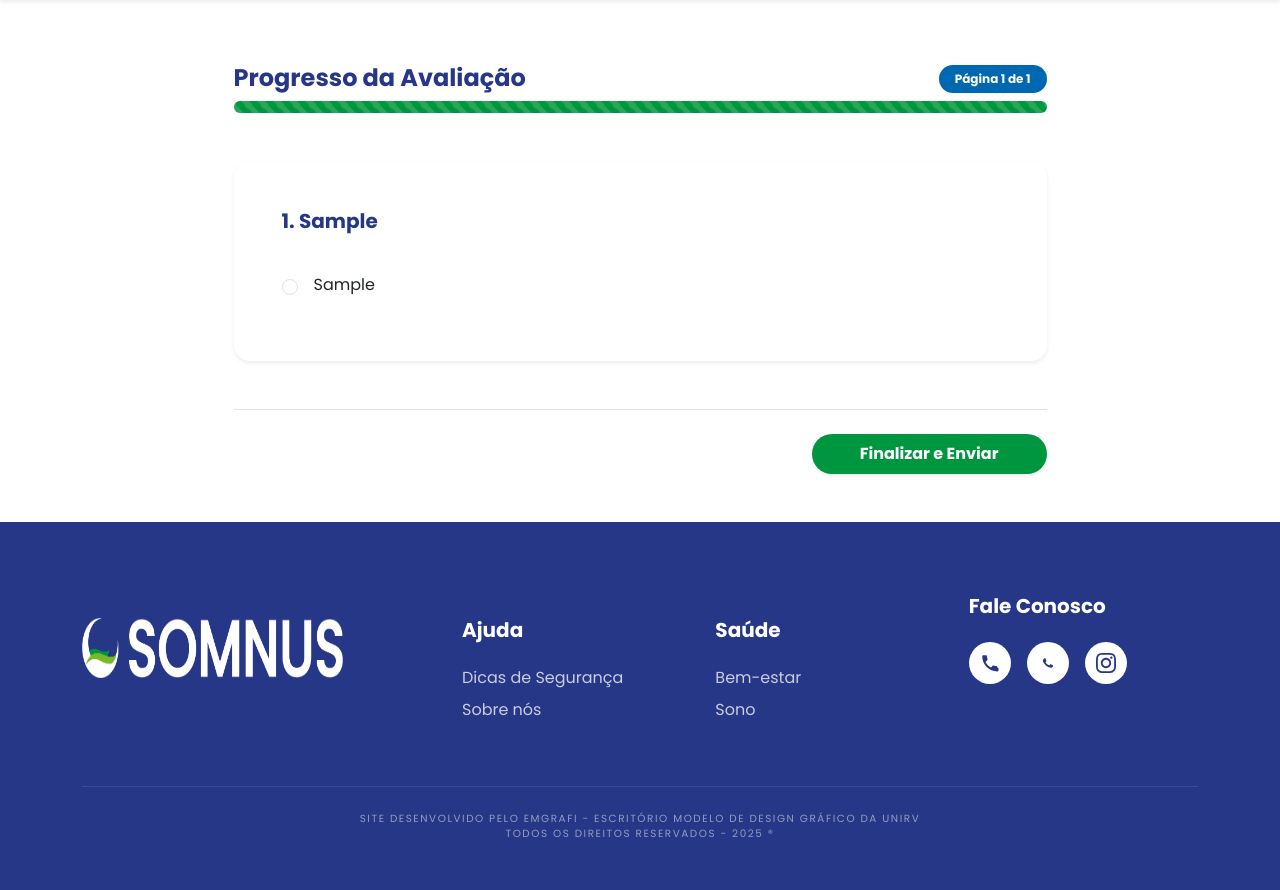
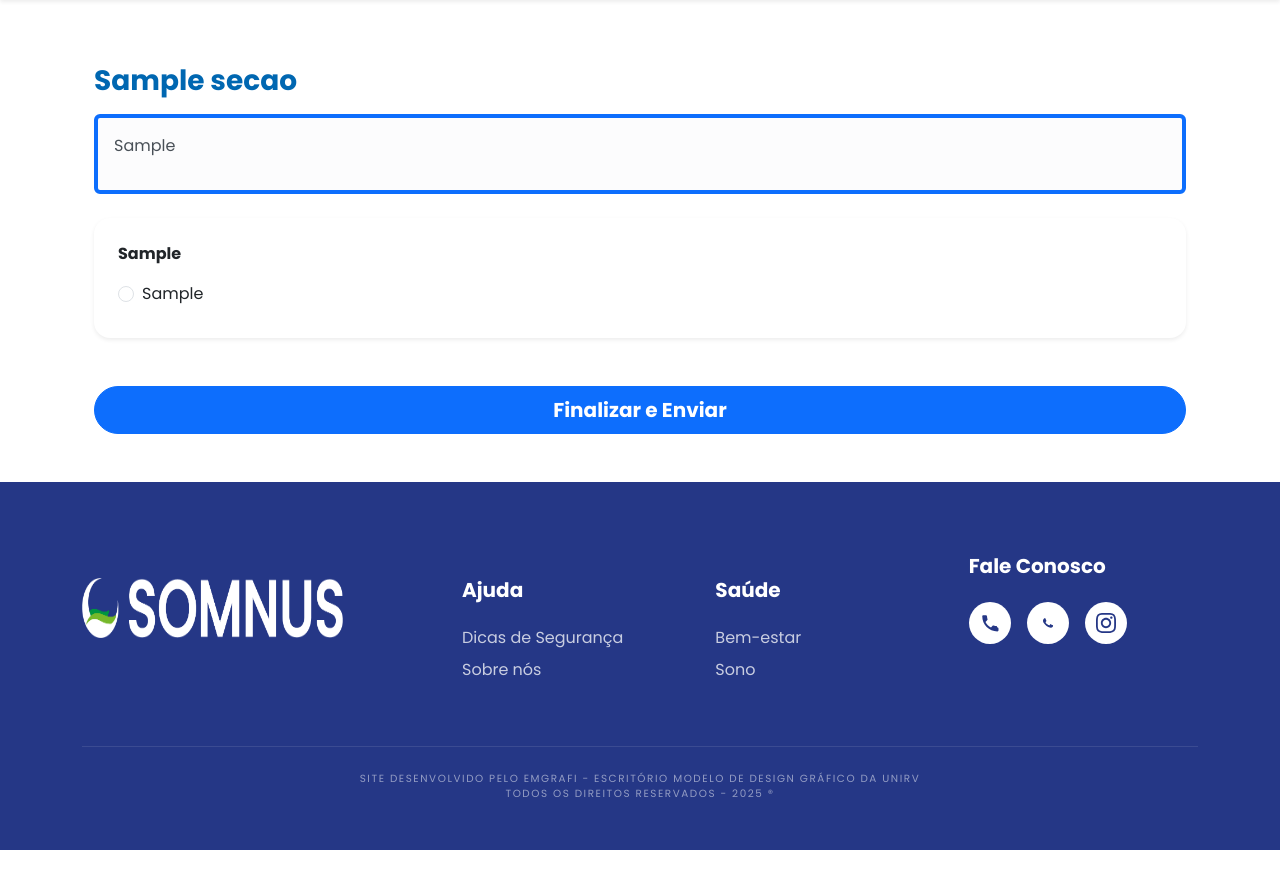
Before and after one commit to PedroBittencourtCosta/Somnus, a Django app: page /questionario/responder/1/ in a window 1280 px wide. Shown: the part 91-981 px from the top of the page. After the commit the page ends 941 px from the top, so only its background shows below. Run offline with Django 5.2, Linux system fonts and the light colour scheme; a user stored in the database is signed in; tables that the repository leaves empty hold one stand-in row (values such as "Sample post"); some libraries are stand-ins or nearby versions.

Commit message:
feat: arrumando a logica do questionario

```diff
--- a/core/views.py
+++ b/core/views.py
@@ -10,53 +10,28 @@
 
 @login_required
 def responder_questionario(request, pk):
-    print('id: ', pk)
-    questionario = get_object_or_404(Questionario, pk=pk)
-    perguntas_list = questionario.perguntas.all().order_by('ordem')
+    # Carregamos o questionário e todas as suas seções, perguntas e alternativas de uma vez
+    questionario = get_object_or_404(
+        Questionario.objects.prefetch_related('secoes__perguntas__alternativas'),
+        pk=pk
+    )
 
-    # Configuramos a paginação (10 por página)
-    paginator = Paginator(perguntas_list, 10)
-    page_number = request.GET.get('page', 1)
-    page_obj = paginator.get_page(page_number)
-
-    # Inicializa o dicionário de respostas na sessão se não existir
-    if 'respostas_temp' not in request.session:
-        request.session['respostas_temp'] = {}
+    secoes = questionario.secoes.all()
 
     if request.method == 'POST':
-        # 1. Coletar respostas da página atual
-        # O prefixo 'pergunta_' ajuda a identificar os campos no POST
-        for pergunta in page_obj:
-            campo_name = f'pergunta_{pergunta.id}'
-            valor = request.POST.get(campo_name)
-            if valor:
-                request.session['respostas_temp'][str(pergunta.id)] = valor
+        res_quest = RespostaQuestionario.objects.create(
+            usuario=request.user,
+            questionario=questionario
+        )
 
-        # Marcar a sessão como modificada para garantir o salvamento
-        request.session.modified = True
+        # Iteramos por todas as perguntas enviadas no POST
+        for key, value in request.POST.items():
+            if key.startswith('pergunta_'):
+                pergunta_id = key.replace('pergunta_', '')
+                pergunta = Pergunta.objects.get(id=pergunta_id)
 
-        # 2. Verificar qual botão foi clicado
-        acao = request.POST.get('acao')
-
-        if acao == 'proximo' and page_obj.has_next():
-            return redirect(f"{request.path}?page={page_obj.next_page_number()}")
-
-        elif acao == 'anterior' and page_obj.has_previous():
-            return redirect(f"{request.path}?page={page_obj.previous_page_number()}")
-
-        elif acao == 'finalizar':
-            # Salvar no Banco de Dados
-            res_quest = RespostaQuestionario.objects.create(
-                usuario=request.user,
-                questionario=questionario
-            )
-
-            respostas_cache = request.session.get('respostas_temp', {})
-
-            for p_id, valor in respostas_cache.items():
-                pergunta = Pergunta.objects.get(id=p_id)
                 if pergunta.tipo == 'MC':
-                    alternativa = Alternativa.objects.get(id=valor)
+                    alternativa = Alternativa.objects.get(id=value)
                     RespostaPergunta.objects.create(
                         resposta_questionario=res_quest,
                         pergunta=pergunta,
@@ -66,24 +41,16 @@
                     RespostaPergunta.objects.create(
                         resposta_questionario=res_quest,
                         pergunta=pergunta,
-                        resposta_texto=valor
+                        resposta_texto=value
                     )
 
-            # Limpar sessão e redirecionar
-            del request.session['respostas_temp']
-            messages.success(request, "Questionário enviado com sucesso!")
-            return redirect('home')
+        messages.success(request, "Questionário enviado com sucesso!")
+        return redirect('home')
 
-    # Passamos as respostas já salvas para o template marcar os campos
-    respostas_preenchidas = request.session.get('respostas_temp', {})
-
-    context = {
+    return render(request, 'responder_questionario.html', {
         'questionario': questionario,
-        'page_obj': page_obj,
-        'respostas_preenchidas': respostas_preenchidas,
-        'progresso': int((page_obj.number / paginator.num_pages) * 100)
-    }
-    return render(request, 'responder_questionario.html', context)
+        'secoes': secoes
+    })
 
 def lista_questionarios(request):
     # Busca todos os questionários cadastrados
--- a/templates/home.html
+++ b/templates/home.html
@@ -15,7 +15,7 @@
         </p>
 
         <div class="d-flex flex-column align-items-center gap-4">
-            <a href="#" class="btn btn-lg px-5 py-3 rounded-pill fw-bold text-white shadow-lg btn-evaluate"
+            <a href="{% url 'lista_questionarios'%}" class="btn btn-lg px-5 py-3 rounded-pill fw-bold text-white shadow-lg btn-evaluate"
                style="background-color: var(--somnus-green-dark); font-size: 1.25rem; transition: transform 0.2s;">
                 Avaliar agora
             </a>
--- a/templates/responder_questionario.html
+++ b/templates/responder_questionario.html
@@ -1,91 +1,85 @@
 {% extends 'base.html' %}
-{% load custom_filters %}
-{% load static %}
-
 {% block content %}
 <div class="container py-5">
-    <div class="row justify-content-center">
-        <div class="col-lg-9">
+    {% comment %} <div class="mb-5 text-center">
+        <h1 class="fw-bold" style="color: var(--somnus-blue-deep);">{{ questionario.titulo }}</h1>
+        <p class="text-muted">{{ questionario.descricao }}</p>
+    </div> {% endcomment %}
 
-            <div class="mb-5">
-                <div class="d-flex justify-content-between align-items-end mb-2">
-                    <h4 class="fw-bold mb-0" style="color: var(--somnus-blue-deep);">Progresso da Avaliação</h4>
-                    <span class="badge rounded-pill px-3 py-2" style="background-color: var(--somnus-blue-inst);">
-                        Página {{ page_obj.number }} de {{ page_obj.paginator.num_pages }}
-                    </span>
-                </div>
-
-                <div class="progress" style="height: 12px; border-radius: 10px; background-color: #e9ecef;">
-                    <div class="progress-bar progress-bar-striped progress-bar-animated"
-                         role="progressbar"
-                         style="width: {{ progresso }}%; background-color: var(--somnus-green-dark);"
-                         aria-valuenow="{{ progresso }}" aria-valuemin="0" aria-valuemax="100"></div>
-                </div>
-            </div>
-
-            <form method="post" id="form-questionario">
+    <form method="post">
         {% csrf_token %}
 
-                {% for pergunta in page_obj %}
-                <div class="card border-0 shadow-sm mb-4 rounded-4 overflow-hidden">
-                    <div class="card-body p-4 p-md-5">
-                        <h5 class="fw-bold mb-4" style="color: var(--somnus-blue-deep);">
-                            {{ pergunta.ordem }}. {{ pergunta.conteudo }}
-                        </h5>
+        {% for secao in secoes %}
+            <div class="mb-5">
+                <h3 class="fw-bold mb-3" style="color: var(--somnus-blue-inst);">{{ secao.titulo }}</h3>
+                {% if secao.instrucao %}
+                    <div class="alert alert-light border-start border-4 border-primary mb-4">
+                        {{ secao.instrucao|linebreaks }}
+                    </div>
+                {% endif %}
+
+                {% if secao.layout == 'TABELA' %}
+                    <div class="table-responsive card shadow-sm rounded-4 p-3">
+                        <table class="table align-middle">
+                            <thead>
+                                <tr>
+                                    <th>Pergunta</th>
+                                    {% for alt in secao.perguntas.first.alternativas.all %}
+                                        <th class="text-center">{{ alt.conteudo }}</th>
+                                    {% endfor %}
+                                </tr>
+                            </thead>
+                            <tbody>
+                                {% for pergunta in secao.perguntas.all %}
+                                    <tr>
+                                        <td>{{ pergunta.conteudo }}</td>
+                                        {% for alternativa in pergunta.alternativas.all %}
+                                            <td class="text-center">
+                                                <input class="form-check-input" type="radio"
+                                                       name="pergunta_{{ pergunta.id }}"
+                                                       value="{{ alternativa.id }}" required>
+                                            </td>
+                                        {% endfor %}
+                                    </tr>
+                                {% endfor %}
+                            </tbody>
+                        </table>
+                    </div>
+                {% else %}
+    {% for pergunta in secao.perguntas.all %}
+        <div class="card border-0 shadow-sm mb-3 rounded-4">
+            <div class="card-body p-4">
+                <p class="fw-bold mb-3">{{ pergunta.conteudo }}</p>
 
                 {% if pergunta.tipo == 'MC' %}
-                            <div class="list-group list-group-flush border-0">
                     {% for alternativa in pergunta.alternativas.all %}
-                                <label class="list-group-item border-0 py-3 px-0 d-flex align-items-center cursor-pointer">
-                                    <input class="form-check-input me-3" type="radio"
+                        <div class="form-check mb-2">
+                            <input class="form-check-input" type="radio"
                                    name="pergunta_{{ pergunta.id }}"
-                                           value="{{ alternativa.id }}"
-                                           {% if respostas_preenchidas|get_item:pergunta.id == alternativa.id|stringformat:"s" %}checked{% endif %}
-                                           required>
-                                    <span class="fs-6">{{ alternativa.conteudo }}</span>
-                                </label>
+                                   value="{{ alternativa.id }}" required>
+                            <label class="form-check-label">{{ alternativa.conteudo }}</label>
+                        </div>
                     {% endfor %}
+
+                {% elif pergunta.tipo == 'TX' %}
+                                    <div class="mt-2">
+                                        <input type="text"
+                                            name="pergunta_{{ pergunta.id }}"
+                                            class="form-control bg-light border-0 rounded-3 p-3"
+                                            placeholder="Digite sua resposta aqui..."
+                                        >
                                     </div>
-                        {% else %}
-                            <textarea name="pergunta_{{ pergunta.id }}" class="form-control bg-light border-0 rounded-3 p-3"
-                                      rows="3" placeholder="Sua resposta..." required>{{ respostas_preenchidas|get_item:pergunta.id }}</textarea>
                                 {% endif %}
                             </div>
                         </div>
                     {% endfor %}
-
-                <div class="d-flex justify-content-between align-items-center mt-5 pt-4 border-top">
-                    {% if page_obj.has_previous %}
-                        <button type="submit" name="acao" value="anterior" class="btn btn-outline-secondary rounded-pill px-4 py-2 fw-bold">
-                            ← Anterior
-                        </button>
-                    {% else %}
-                        <div></div> {% endif %}
-
-                    {% if page_obj.has_next %}
-                        <button type="submit" name="acao" value="proximo" class="btn btn-primary rounded-pill px-5 py-2 fw-bold shadow-sm" style="background-color: var(--somnus-blue-deep); border: none;">
-                            Próximo →
-                        </button>
-                    {% else %}
-                        <button type="submit" name="acao" value="finalizar" class="btn btn-success rounded-pill px-5 py-2 fw-bold shadow-sm" style="background-color: var(--somnus-green-dark); border: none;">
-                            Finalizar e Enviar
-                        </button>
                 {% endif %}
             </div>
+        {% endfor %}
+
+        <div class="d-grid mt-5">
+            <button type="submit" class="btn btn-primary btn-lg rounded-pill fw-bold">Finalizar e Enviar</button>
+        </div>
     </form>
-
 </div>
-    </div>
-</div>
-
-<style>
-    .cursor-pointer { cursor: pointer; }
-    .form-check-input:checked {
-        background-color: var(--somnus-blue-inst);
-        border-color: var(--somnus-blue-inst);
-    }
-    .list-group-item:hover {
-        background-color: #f8f9fa;
-    }
-</style>
 {% endblock %}
```
Also changed, not shown: core/admin.py (+48 -13 lines), core/models.py (+26 -14 lines), accounts/migrations/0003_alter_usuario_email.py (added), core/migrations/0001_initial.py, core/migrations/0002_alter_regraequacao_options_and_more.py (deleted), core/migrations/0003_alter_pergunta_options_alter_pergunta_ordem.py (deleted). Lines whose indentation alone changed are shown as unchanged.
